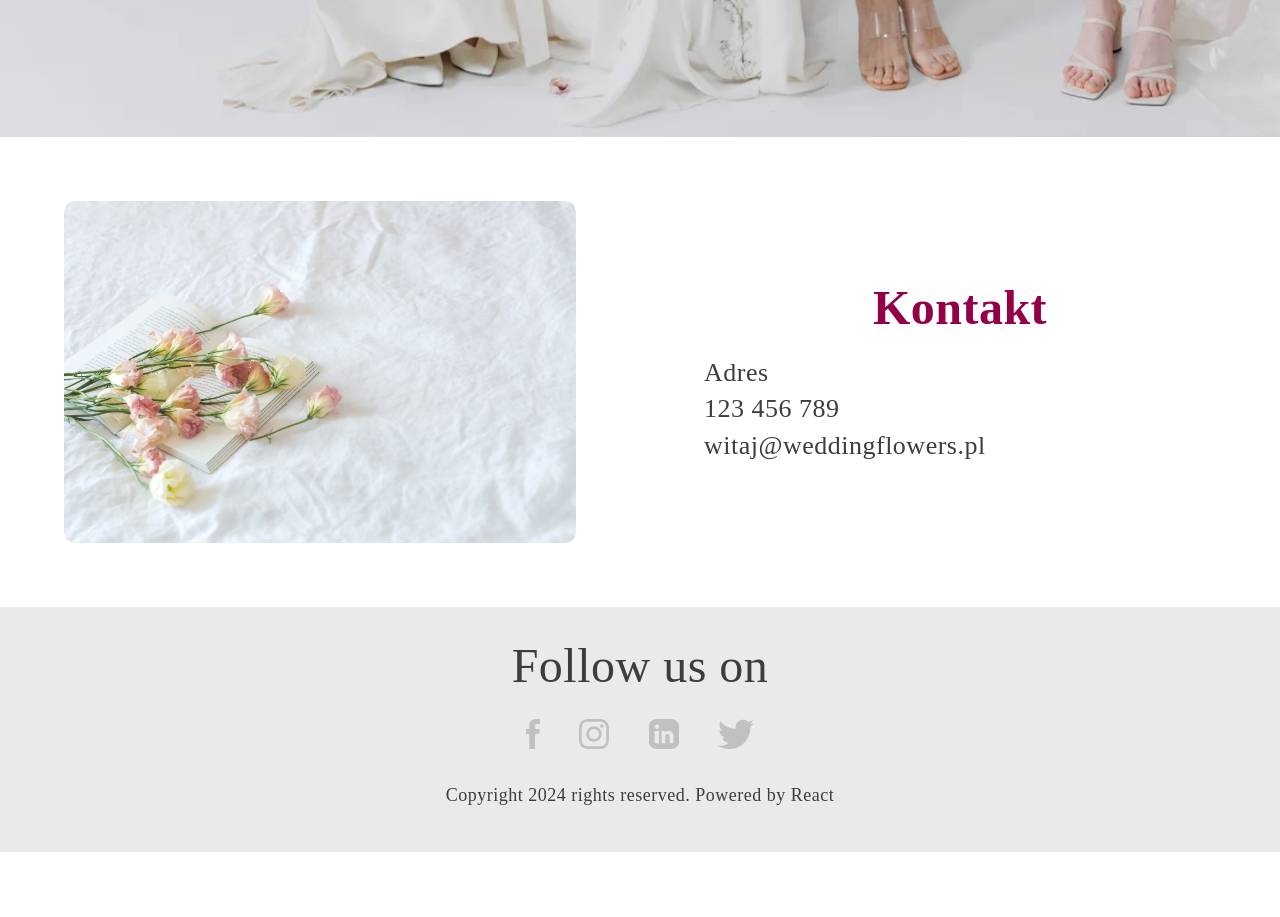
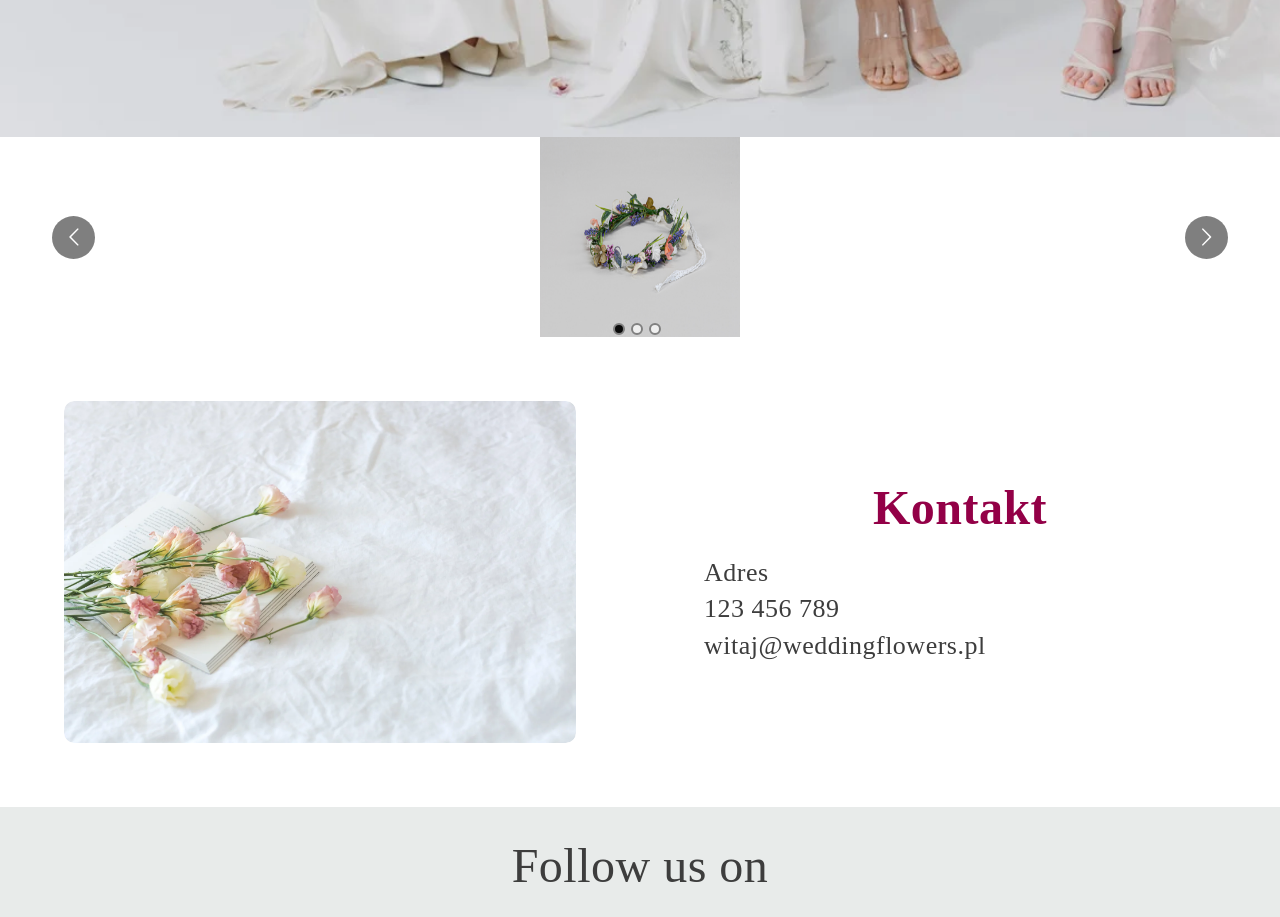
Before and after one commit to jola-kiniorska/lpage-wedding-flowers, a React (Create React App) app: page / in a window 1280 px wide. Shown: the part 3720-4637 px from the top of the page. Before the commit the page ends 4572 px from the top, so only its background shows below. Built offline with nearby package versions, Linux system fonts and the light colour scheme; a web font is replaced by a local one.

Commit message:
add react carousel

```diff
--- a/package.json
+++ b/package.json
@@ -9,6 +9,7 @@
     "@testing-library/user-event": "^13.5.0",
     "react": "^18.2.0",
     "react-dom": "^18.2.0",
+    "react-multi-carousel": "^2.8.4",
     "react-router-dom": "^6.22.3",
     "react-scripts": "5.0.1",
     "web-vitals": "^2.1.4"
--- /dev/null
+++ b/src/components/CarouselItem/CarouselItem.js
@@ -0,0 +1,97 @@
+import styles from './CarouselItem.module.scss';
+import Carousel from 'react-multi-carousel';
+import 'react-multi-carousel/lib/styles.css';
+import imgOffer1 from "../../img/offers_1.jpg";
+import imgOffer2 from "../../img/offers_2.jpg";
+import imgOffer3 from "../../img/offers_3.jpg";
+
+const CarouselItem = () => {
+
+    return (
+        <div className={styles.carousel_item}>
+            <Carousel
+                additionalTransfrom={0}
+                arrows
+                autoPlaySpeed={3000}
+                centerMode={false}
+                className=""
+                containerClass="container"
+                dotListClass=""
+                draggable
+                focusOnSelect={false}
+                infinite
+                itemClass=""
+                keyBoardControl
+                minimumTouchDrag={80}
+                pauseOnHover
+                renderArrowsWhenDisabled={false}
+                renderButtonGroupOutside={false}
+                renderDotsOutside={false}
+                responsive={{
+                    desktop: {
+                        breakpoint: {
+                            max: 3000,
+                            min: 1024
+                        },
+                        items: 1
+                    },
+                    mobile: {
+                        breakpoint: {
+                            max: 464,
+                            min: 0
+                        },
+                        items: 1
+                    },
+                    tablet: {
+                        breakpoint: {
+                            max: 1024,
+                            min: 464
+                        },
+                        items: 1
+                    }
+                }}
+                rewind={false}
+                rewindWithAnimation={false}
+                rtl={false}
+                shouldResetAutoplay
+                showDots
+                sliderClass=""
+                slidesToSlide={1}
+                swipeable
+            >
+                <img
+                    src={imgOffer1}
+                    alt="carousel"
+                    style={{
+                        display: 'block',
+                        height: '200px',
+                        margin: 'auto',
+                        width: '200px'
+                    }}
+                />
+                <img
+                    src={imgOffer2}
+                    alt="carousel"
+                    style={{
+                        display: 'block',
+                        height: '200px',
+                        margin: 'auto',
+                        width: '200px'
+                    }}
+                />
+                <img
+                    src={imgOffer3}
+                    alt="carousel"
+                    style={{
+                        display: 'block',
+                        height: '200px',
+                        margin: 'auto',
+                        width: '200px'
+                    }}
+                />
+            </Carousel>
+        </div>
+    )
+}
+
+export default CarouselItem;
--- /dev/null
+++ b/src/components/CarouselItem/CarouselItem.module.scss
@@ -0,0 +1 @@
+@import "../../styles/settings.scss";
--- a/src/pages/Homepage/Homepage.js
+++ b/src/pages/Homepage/Homepage.js
@@ -1,3 +1,4 @@
+import CarouselItem from "../../components/CarouselItem/CarouselItem";
 import Contact from "../../components/Contact/Contact";
 import Footer from "../../components/Footer/Footer";
 import Gallery from "../../components/Gallery/Gallery";
@@ -13,6 +14,7 @@ const Homepage = () => {
             <Intro />
             <Offer />
             <Gallery />
+            <CarouselItem />
             <Contact />
             <Footer />
         </main>
```
Also changed, not shown: 1 other file (tests, documents, lock files or other folders).
